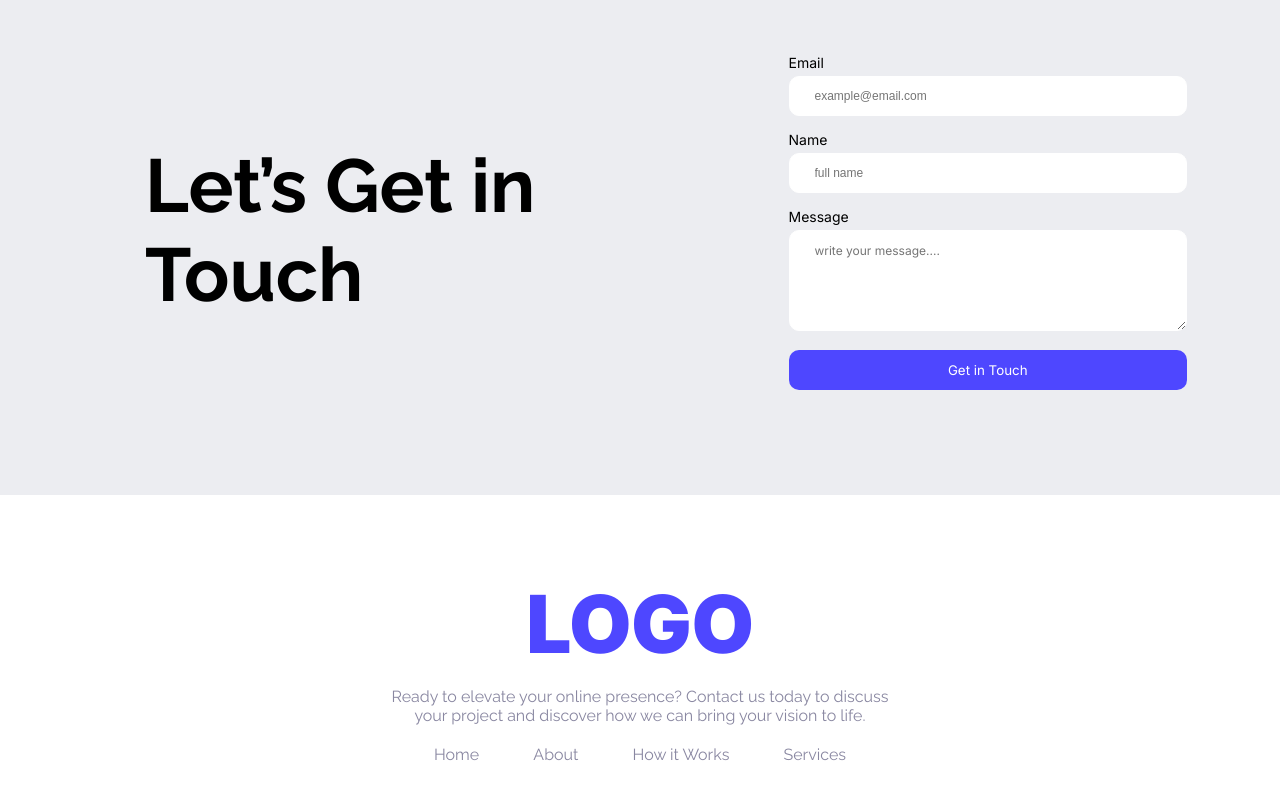
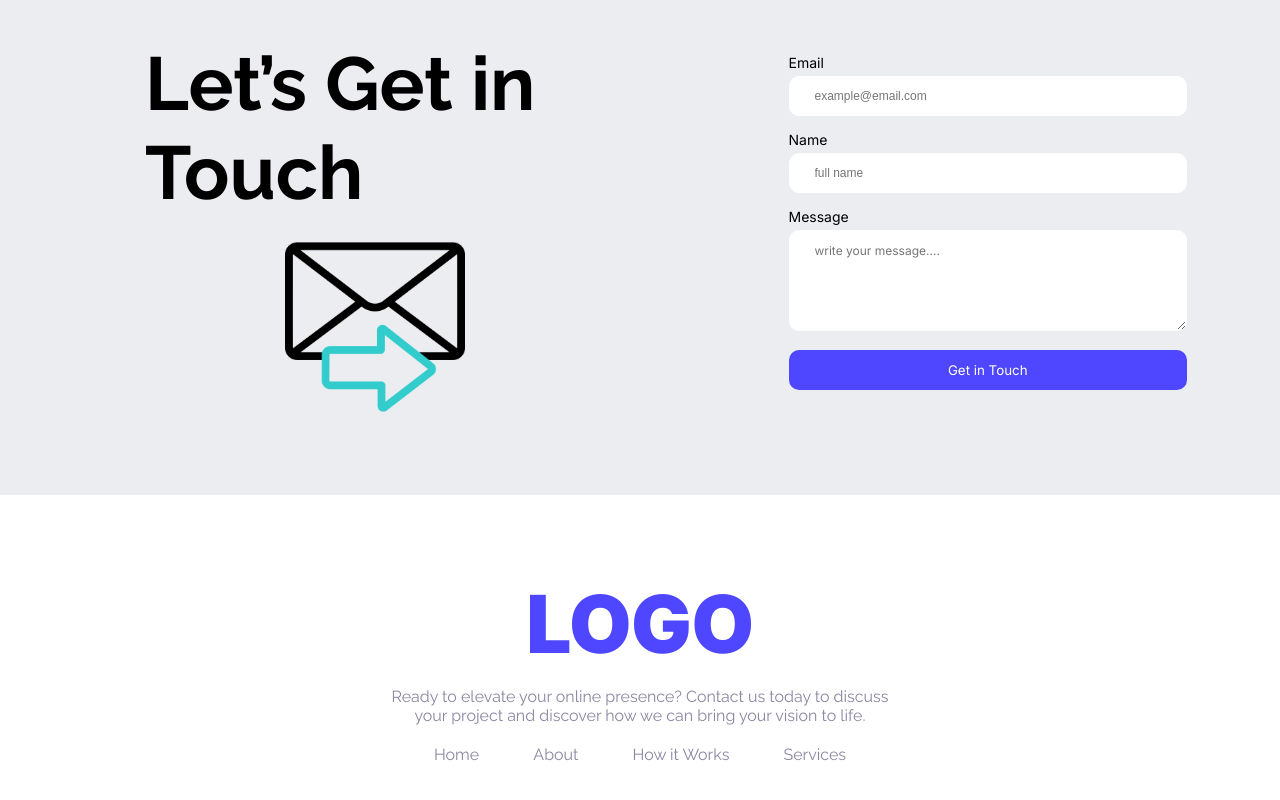
Before and after one commit to ahsan-habib01/B12-Assignment_01, a plain HTML site: page index.html in a window 1280 px wide. Shown: the part 2409-3209 px from the top of the page. Drawn offline with Linux system fonts and the light colour scheme.

Commit message:
add a image in form action

```diff
--- a/index.html
+++ b/index.html
@@ -140,6 +140,8 @@
     <section class="in-touch">
       <div class="in-touch-left">
         <h2>Let’s Get in <br> Touch</h2>
+        <img src="./Assets/message.png" alt="">
+
       </div>
       <div class="in-touch-right">
         <form action="" class="parent-form">
--- a/styles/style.css
+++ b/styles/style.css
@@ -245,7 +245,11 @@ body {
   font-weight: bold;
   text-align: left;
 }
-
+.in-touch img{
+  width: 180px;
+  margin-top: 20px;
+  padding: 0 140px;
+}
 .in-touch-right {
   width: 35%;
   margin: 20px auto;
```
Also changed, not shown: Assets/message.png (added).
